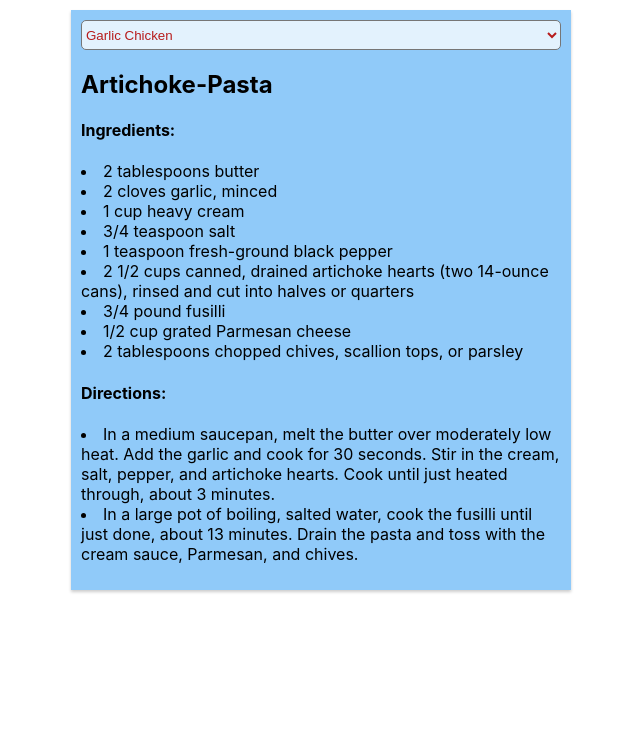
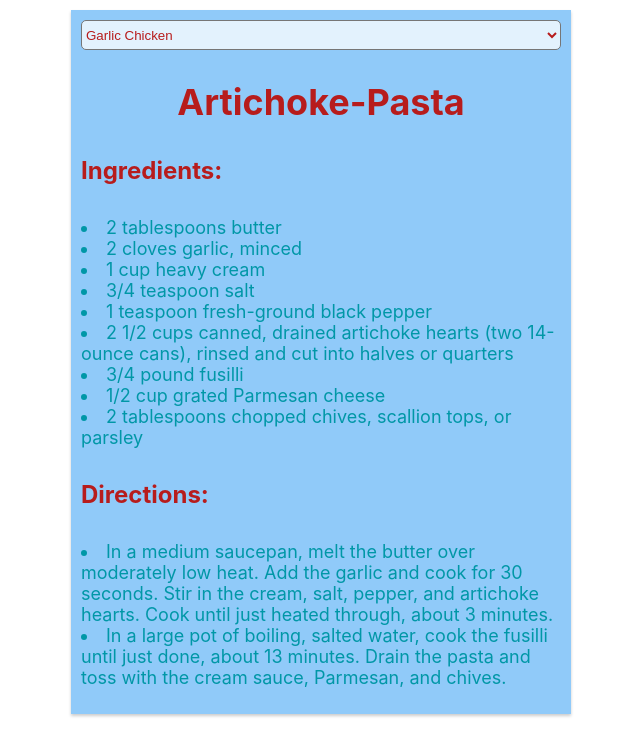
Before and after one commit to ilis137/Recipe-box, a React (Create React App) app: page / in a window 1280 px wide. Shown: the top 756 px of the page, without its empty margins (319-959 px from the left). Built offline with nearby package versions, Linux system fonts and the light colour scheme.

Commit message:
add styled components

```diff
--- a/src/components/Recipe/RecipePane.jsx
+++ b/src/components/Recipe/RecipePane.jsx
@@ -1,24 +1,39 @@
 import React from "react";
-const Recipe = props => {
+import styled from "styled-components";
+
+const StyledTitle = styled.h2`
+  text-align: center;
+  font-size: 36px;
+  color: #b71c1c;
+`;
+const StyledSubTitle = styled.h4`
+  font-size: 24px;
+  color: #b71c1c;
+`;
+const StyledPoints = styled.li`
+  color: #0097a7;
+  font-size: 18px;
+`;
+const RecipePane = props => {
   const directions = props.recipe.directions.map((el, i) => (
-    <li key={i}>{el}</li>
+    <StyledPoints key={i}>{el}</StyledPoints>
   ));
   const ingredients = props.recipe.ingredients.map((el, i) => (
-    <li key={i}>{el}</li>
+    <StyledPoints key={i}>{el}</StyledPoints>
   ));
   return (
     <div>
       <div>
-        <h2 className="title">{props.recipe.title}</h2>
+        <StyledTitle>{props.recipe.title}</StyledTitle>
         <i />
       </div>
       <div>
-        <h4>Ingredients:</h4>
+        <StyledSubTitle>Ingredients:</StyledSubTitle>
         <p className="ingredients">{ingredients}</p>
-        <h4>Directions:</h4>
+        <StyledSubTitle>Directions:</StyledSubTitle>
         <p className="directions">{directions}</p>
       </div>
     </div>
   );
 };
-export default Recipe;
+export default RecipePane;
```
